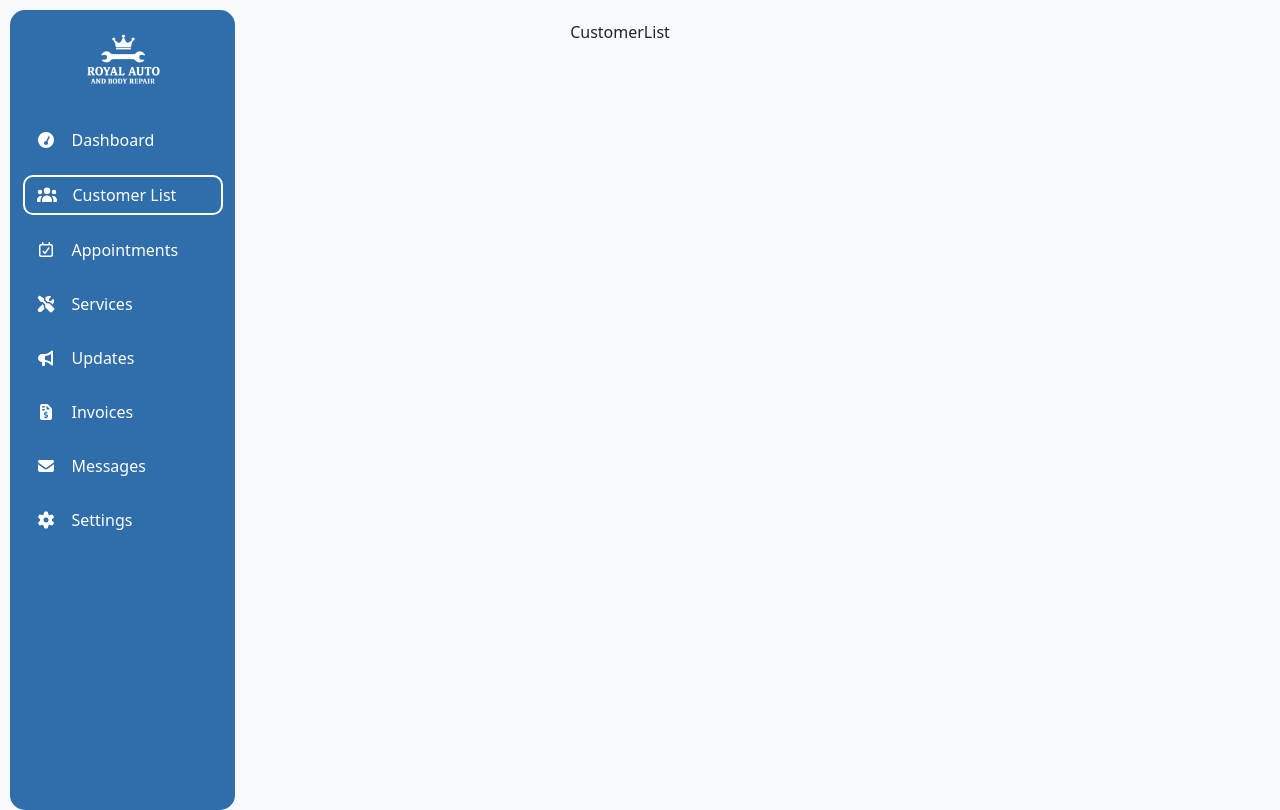
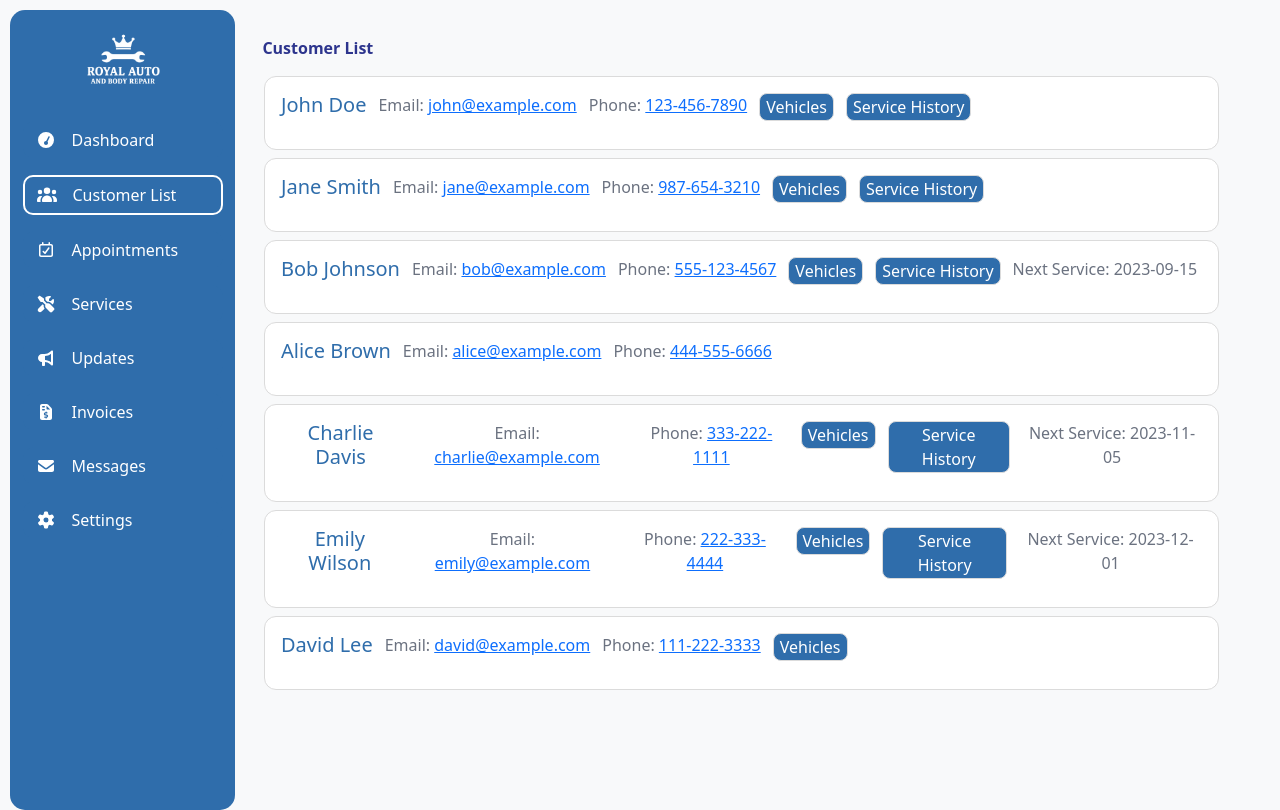
Before and after one commit to QuantumBits-CSUS-25-26/RoyalWebsite, a React (Create React App) app in the folder frontend/: page /admin/customers in a window 1280 px wide. Built offline with nearby package versions, Linux system fonts and the light colour scheme.

Commit message:
RW-112 Create admin customer list page, displaying customer info, vehicles, and services. Add sample data for testing.

```diff
--- a/frontend/src/App.css
+++ b/frontend/src/App.css
@@ -438,7 +438,7 @@
 
 .adminCustomers {
   margin-top: -800px;
-  margin-left: -40px;
+  margin-left: 5%;
 }
 
 
@@ -468,6 +468,60 @@
 .settings {
   margin-top: -800px;
   margin-left: -40px;
+}
+
+/* begin admin customer list */
+
+.customer-list{
+  display: flex;
+  flex-direction: column;
+  margin-left: max(10%, 200px);
+  margin-right: 5%;
+  gap: 8px;
+}
+
+.customer-card {
+  background-color: white;
+  border-radius: 12px;
+  border: #dbdbdb 1px solid;
+  padding: 16px;
+  display: flex;
+  flex-direction: row;
+  gap: 12px;
+  color: #6b7280;
+}
+
+.customer-card .dropdown {
+  position: relative;
+}
+.customer-card .dropdown .dropbtn {
+  margin-left: auto;
+  color: white;
+  background-color: #2F6DAB;
+  border: #dbdbdb 1px solid;
+  border-radius: 8px;
+  cursor: pointer;
+}
+
+.customer-card .dropdown .dropdown-content {
+  display: none;
+  position: absolute;
+  background-color: #f9f9f9;
+  border: #dbdbdb 1px solid;
+  border-radius: 8px;
+  padding: 12px;
+  z-index: 1;
+  width: 150px;
+}
+
+.customer-card .dropdown:hover .dropdown-content {
+  display: flex;
+  flex-direction: column;
+}
+
+.customer-card:hover{
+  box-shadow: 0 4px 8px rgba(0,0,0,0.1);
+  border: black 1px solid;
 }
 
 /* begin customer login */
--- a/frontend/src/Pages/AdminPages/CustomerList.js
+++ b/frontend/src/Pages/AdminPages/CustomerList.js
@@ -1,10 +1,80 @@
 import AdminSideBar from "../../Components/AdminSideBar"
+
+
+const DisplayCustomer = ({ customer }) => {
+  const { name, email, phone, nextService, vehicleList, servicesList } = customer;
+  return (
+    <div className="customer-card">
+      <h5 style={{ color: '#2F6DAB' }}>{name}</h5>
+      <p>Email: <a href={`mailto:${email}`}>{email}</a></p>
+      <p>Phone: <a href={`tel:${phone}`}>{phone}</a></p>
+      {vehicleList && vehicleList.length > 0 && (
+      <div className="dropdown">
+        <button className="dropbtn">Vehicles</button>
+        <div className="dropdown-content">
+          {vehicleList.map((vehicle, index) => (
+             <div key={index}>
+              <p>Make: {vehicle.make} Model: {vehicle.model} Year: {vehicle.year}</p>
+            </div>
+          ))}
+        </div>
+      </div>
+      )}
+      {servicesList && servicesList.length > 0 && (
+      <div className="dropdown">
+        <button className="dropbtn">Service History</button>
+        <div className="dropdown-content">
+          {servicesList.map((service, index) => (
+            <p key={index}>{service.date} - {service.type}</p>
+          ))}
+        </div>
+      </div>
+      )}
+      {nextService && <p>Next Service: {nextService}</p>}
+    </div>
+  )
+}
+
+const sampleVehicleList1 = [
+  { make: "Toyota", model: "Camry", year: 2018 },
+  { make: "Honda", model: "Civic", year: 2020 },
+  { make: "Ford", model: "F-150", year: 2019 }
+];
+const sampleVehicleList2 = [
+  { make: "Chevrolet", model: "Malibu", year: 2017 },
+];
+const sampleServicesList1 = [
+  { date: "2023-01-15", type: "Oil Change" },
+  { date: "2023-03-10", type: "Tire Rotation" },
+  { date: "2023-06-20", type: "Brake Inspection" }
+];
+const sampleServicesList2 = [
+  { date: "2023-02-20", type: "Battery Replacement" },
+  { date: "2023-05-15", type: "Wheel Alignment" }
+];
+const sampleCustomers = [
+  { name: "John Doe", email: "john@example.com", phone: "123-456-7890", vehicleList: sampleVehicleList1, servicesList: sampleServicesList1 },
+  { name: "Jane Smith", email: "jane@example.com", phone: "987-654-3210", vehicleList: sampleVehicleList1, servicesList: sampleServicesList1 },
+  { name: "Bob Johnson", email: "bob@example.com", phone: "555-123-4567",  nextService: "2023-09-15", vehicleList: sampleVehicleList2, servicesList: sampleServicesList2 },
+  { name: "Alice Brown", email: "alice@example.com", phone: "444-555-6666"},
+  { name: "Charlie Davis", email: "charlie@example.com", phone: "333-222-1111",  nextService: "2023-11-05", vehicleList: sampleVehicleList1, servicesList: sampleServicesList1 },
+  { name: "Emily Wilson", email: "emily@example.com", phone: "222-333-4444",  nextService: "2023-12-01", vehicleList: sampleVehicleList2, servicesList: sampleServicesList2 },
+  { name: "David Lee", email: "david@example.com", phone: "111-222-3333", vehicleList: sampleVehicleList1 }
+];
+
 const CustomerList = () => {
   return (
     <div>
       <AdminSideBar />
       <div className="adminCustomers">
-        CustomerList
+        <div className="admin-dashboard-header">
+          <span className="admin-dashboard-title">Customer List</span>
+        </div>
+        <div className="customer-list">
+          {sampleCustomers.map((customer, index) => (
+            <DisplayCustomer key={index} customer={customer} />
+          ))}
+        </div>
       </div>
     </div>
   )
```
